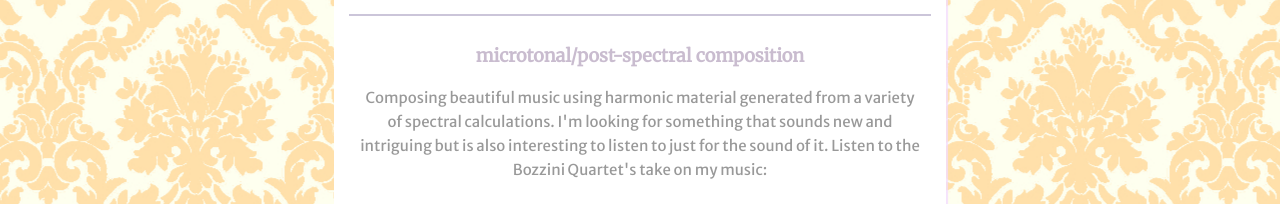
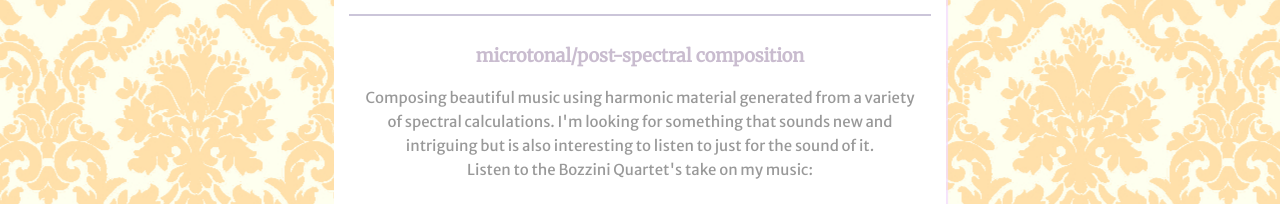
Before and after one commit to jamiecwebber/profile, a plain HTML site: page index.html in a window 1280 px wide. Shown: the part 830-1034 px from the top of the page. Drawn offline with Linux system fonts and the light colour scheme; grey boxes are pictures that could not be loaded.

Commit message:
formatting change

```diff
--- a/index.html
+++ b/index.html
@@ -35,7 +35,7 @@
 						<tr>
 							<td>
 								<h3>microtonal/post-spectral composition</h3>
-								<p class="text-wide">Composing beautiful music using harmonic material generated from a variety of spectral calculations. I'm looking for something that sounds new and intriguing but is also interesting to listen to just for the sound of it. Listen to the Bozzini Quartet's take on my music:</p><br>
+								<p class="text-wide">Composing beautiful music using harmonic material generated from a variety of spectral calculations. I'm looking for something that sounds new and intriguing but is also interesting to listen to just for the sound of it.</p><p> Listen to the Bozzini Quartet's take on my music:</p><br>
 								<iframe width="100%" height="166" scrolling="no" frameborder="no" allow="autoplay" src="https://w.soundcloud.com/player/?url=https%3A//api.soundcloud.com/tracks/343169626&color=%23ff5500&auto_play=false&hide_related=false&show_comments=true&show_user=true&show_reposts=false&show_teaser=true"></iframe>
 							</td>
 						</tr>
```
